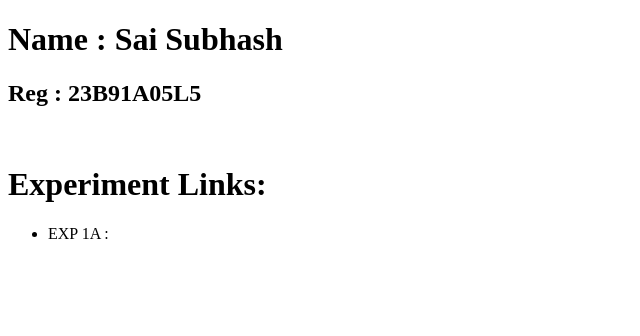
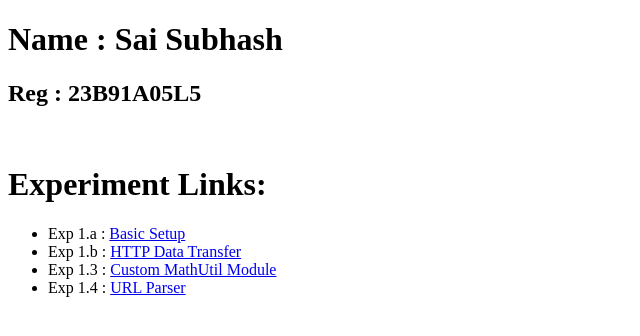
Before and after one commit to sai-subhash-9/FSD-2, a website: page index.html in a window 1280 px wide. Shown: the whole page, without its empty margins (0-640 px from the left). Drawn offline with Linux system fonts and the light colour scheme.

Commit message:
Update index.html

```diff
--- a/index.html
+++ b/index.html
@@ -8,7 +8,10 @@
         <h2>Reg : 23B91A05L5</h2><br>
         <h1>Experiment Links:</h1>
         <ul>
-            <li>EXP 1A : </li>
+            <li>Exp 1.a : <a href = "https://fsd-1a.onrender.com/" >Basic Setup</a></li>
+            <li>Exp 1.b : <a href = "https://fsd-1b.onrender.com/">HTTP Data Transfer</a></li>
+            <li>Exp 1.3 : <a href = "https://fsd-1c.onrender.com/">Custom MathUtil Module</a></li>
+            <li>Exp 1.4 : <a href = "https://nodejs-exp1-1.onrender.com/">URL Parser</a></li>
         </ul>
 
     </body>
```
